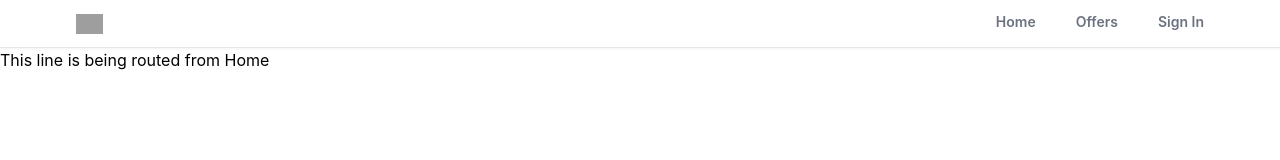
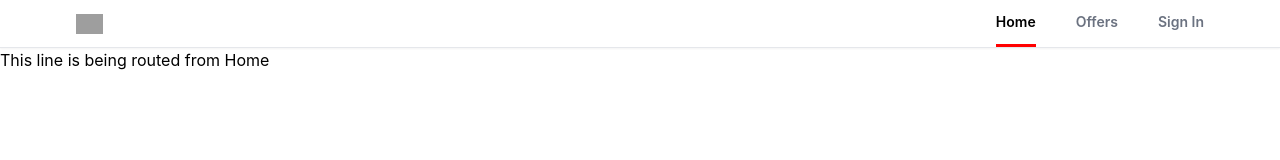
Before and after one commit to Ekam-Bitt/realtor-clone-react, a React (Create React App) app: page / in a window 1280 px wide. Shown: the top 160 px of the page. Built offline with nearby package versions, Linux system fonts and the light colour scheme; grey boxes are pictures that could not be loaded.

Commit message:
fixed navbar

```diff
--- a/src/components/Header.jsx
+++ b/src/components/Header.jsx
@@ -1,29 +1,59 @@
-import React from 'react'
-import {useLocation, useNavigate} from 'react-router-dom';
+import React from "react";
+import { useLocation, useNavigate } from "react-router-dom";
 
 export default function Header() {
   const location = useLocation();
   const navigate = useNavigate();
-    // console.log(location.pathname);
+  console.log(location.pathname);
   function PathMatchRoute(route) {
-        if (route === location.pathname){
-            return true;
-        }
+    return route === location.pathname;
   }
   return (
-    <div className=' bg-white border-b shadow-sm sticky top-0 z-50'>
-        <header className=' flex justify-between items-center px-3 max-w-6xl mx-auto'>
+    <div className=" bg-white border-b shadow-sm sticky top-0 z-50">
+      <header className=" flex justify-between items-center px-3 max-w-6xl mx-auto">
         <div>
-                <img src="https://static.rdc.moveaws.com/images/logos/rdc-logo-default.svg" alt="realtor-logo" className='h-5 cursor-pointer' onClick={()=>navigate('/')}/>
+          <img
+            src="https://static.rdc.moveaws.com/images/logos/rdc-logo-default.svg"
+            alt="realtor-logo"
+            className="h-5 cursor-pointer"
+            onClick={() => navigate("/")}
+          />
         </div>
         <div>
-                <ul className='flex space-x-10'>
-                    <li className={`py-3 cursor-pointer text-sm font-semibold text-gray-500 border-b-[3px] border-b-transparent ${PathMatchRoute('/') && 'text-black border-b-red-600'}`}  onClick={()=>navigate('/')}>Home</li>
-                    <li className={`py-3 cursor-pointer text-sm font-semibold text-gray-500 border-b-[3px] border-b-transparent ${PathMatchRoute('/Offers') && 'text-black border-b-red-600'}`} onClick={()=>navigate('/Offers')}>Offers</li>
-                    <li className={`py-3 cursor-pointer text-sm font-semibold text-gray-500 border-b-[3px] border-b-transparent ${PathMatchRoute('/Sign-In') && 'text-black border-b-red-600'}`} onClick={()=>navigate('/Sign-In')}>Sign In</li>
+          <ul className="flex space-x-10">
+            <li
+              className={`py-3 cursor-pointer text-sm font-semibold ${
+                PathMatchRoute("/")
+                  ? "text-black border-b-red-600"
+                  : "text-gray-500 border-b-transparent"
+              }`}
+              onClick={() => navigate("/")}
+            >
+              Home
+            </li>
+            <li
+              className={`py-3 cursor-pointer text-sm font-semibold ${
+                PathMatchRoute("/Offers")
+                  ? "text-black border-b-red-600"
+                  : "text-gray-500 border-b-transparent"
+              }`}
+              onClick={() => navigate("/Offers")}
+            >
+              Offers
+            </li>
+            <li
+              className={`py-3 cursor-pointer text-sm font-semibold ${
+                PathMatchRoute("/Sign-In")
+                  ? "text-black border-b-red-600"
+                  : "text-gray-500 border-b-transparent"
+              }`}
+              onClick={() => navigate("/Sign-In")}
+            >
+              Sign In
+            </li>
           </ul>
         </div>
       </header>
     </div>
-  )
+  );
 }
--- a/src/index.css
+++ b/src/index.css
@@ -1,6 +1,14 @@
 @tailwind base;
 @tailwind components;
 @tailwind utilities;
+
+.border-b-red-600 {
+  border-bottom: 3px solid #ff0000;
+}
+
+.border-b-transparent {
+  border-bottom: 3px solid transparent;
+}
 
 body {
   margin: 0;
```
Lines whose indentation alone changed are shown as unchanged.
